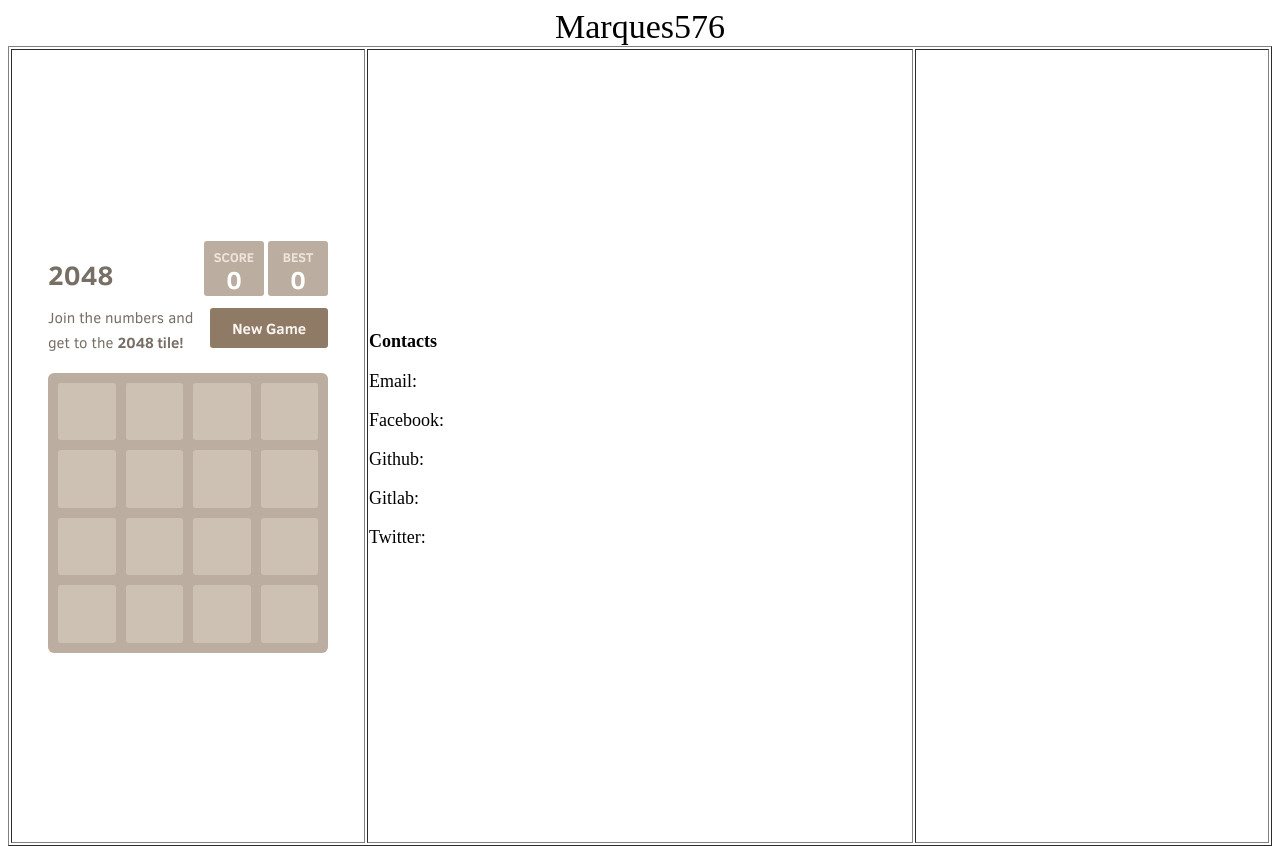
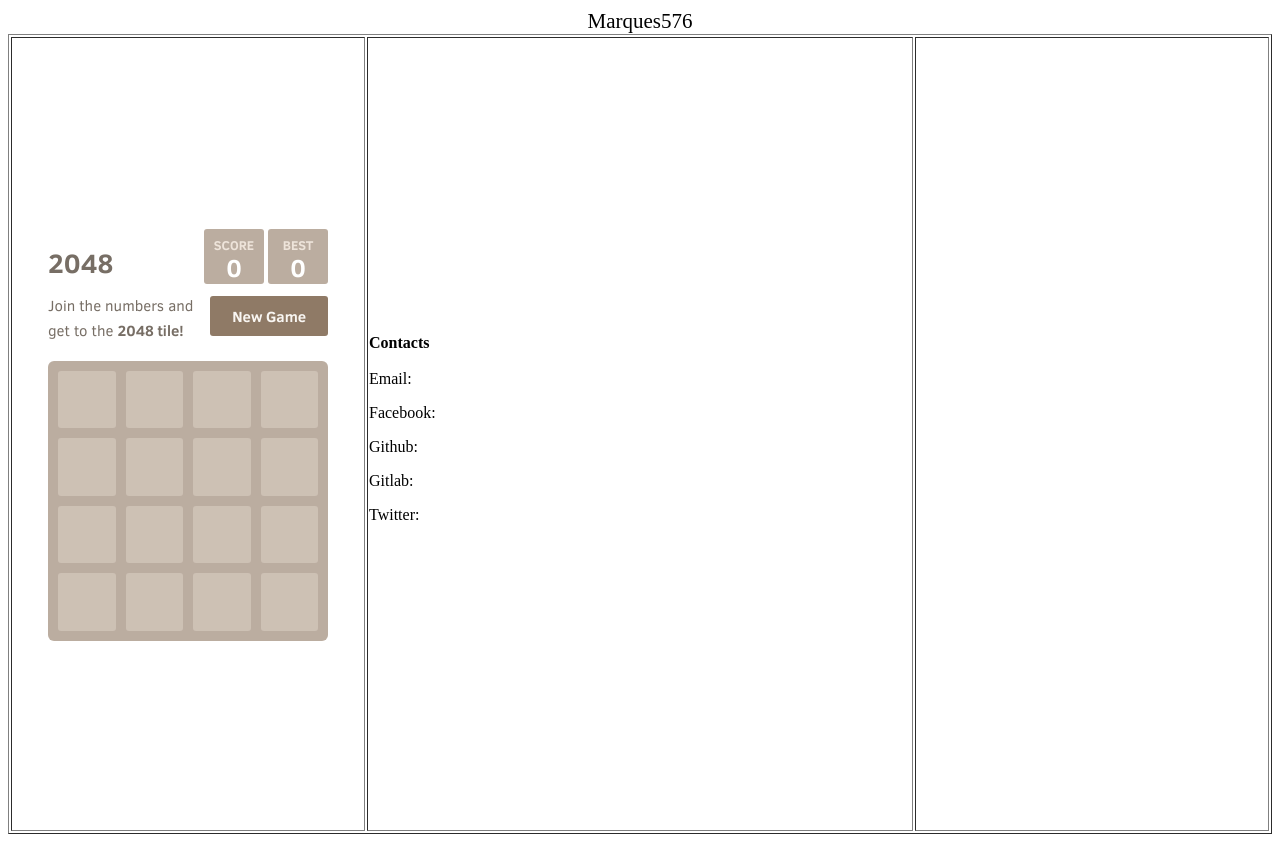
Before and after one commit to marques576/CV-Tom-s-Marques-Website, a plain HTML site: page My Version/index.html in a window 1280 px wide. Drawn offline with Linux system fonts and the light colour scheme; a web font is replaced by a local one.

Commit message:
renewfsdsf

```diff
--- a/My Version/main.css
+++ b/My Version/main.css
@@ -16,11 +16,11 @@ html, body
 }
 
 .headingtext{
-    font-size: 34px;
+    font-size: 21px;
 }
 
 .bodytext{
-    font-size: 18px;
+    font-size: 16px;
 }
 
 .maintable{
```
